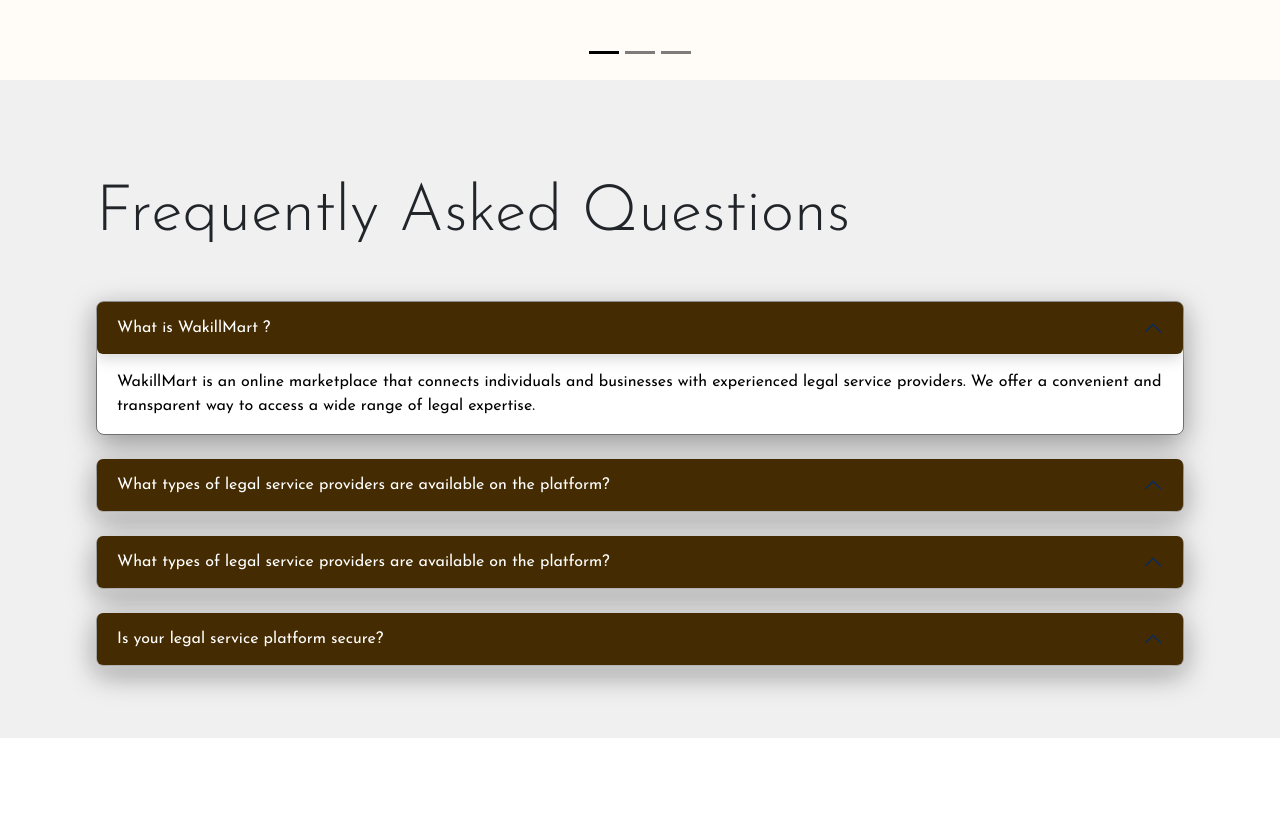
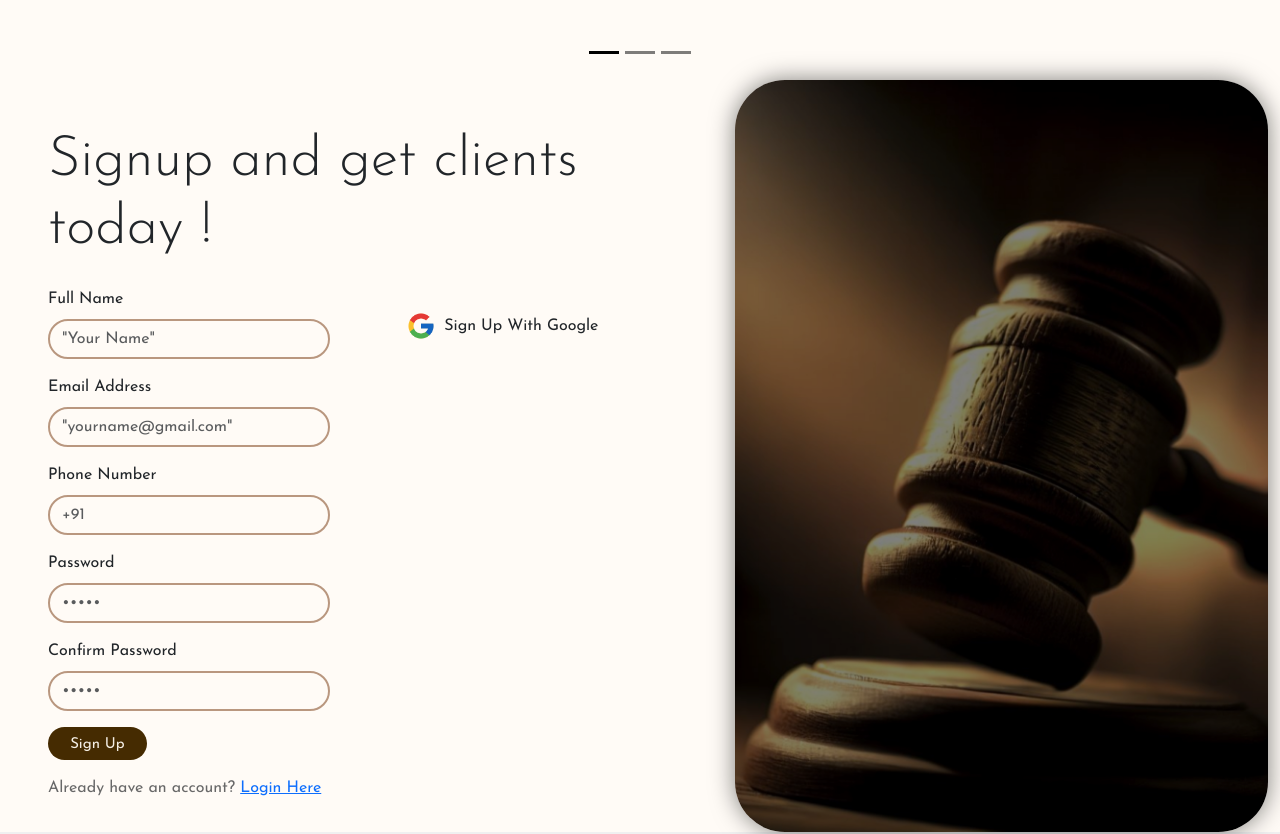
Before and after one commit to vizeerr/SIH-2023-Front-End, a React (Create React App) app: page /services in a window 1280 px wide. Shown: the part 7100-7934 px from the top of the page. Built offline with nearby package versions, Linux system fonts and the light colour scheme.

Commit message:
Client login comit before merge

```diff
--- a/src/App.css
+++ b/src/App.css
@@ -312,6 +312,33 @@
   /* Ensure the overlay is behind the content */
 }
 
+.loginservice{
+  background: #FFFBF6 ;
+  /* box-shadow: 0px 0px 25px #00000029; */
+/* border: 1px solid #E2E2E2; */
+/* border-radius: 42px; */
+}
+
+.loginservice .loginrbg::before {
+  content: "";
+  background-image: url('./service\ page\ images/hammer-img.jpg') !important;
+  background-repeat: no-repeat;
+  background-size: cover;
+  position: absolute;
+  top: 0;
+  left: 0;
+  width: 100%;
+  height: 100%;
+  opacity: 1;
+  z-index: 3;
+  border-radius: 50px;
+  box-shadow: 0px 0px 25px #00000080;
+
+}
+
+.loginservice input{
+  width: 100%;
+}
 .imgcontainer {
   position: relative;
   background: #1d1200bd;
--- a/src/components/Service-page/LoginForm.js
+++ b/src/components/Service-page/LoginForm.js
@@ -1,40 +1,105 @@
-import React from 'react'
-// import img from "../../service page images/hammer-img.jpg"
-// import search from "../servicepageimages/search.png"
+import React from "react";
+//import hplogin from "../../page 1 design images/haplog.jpeg";
+// import lbag from '../../page 1 design images/login back.jpeg'
+import gico from "../../page 1 design images/icons8-google-100.png";
+const Loginonpage = () => {
+  return (
+    <div className="loginonpage loginservice container-l p-0 m-0  w-100  d-flex flex-nowrap">
+      <div className="row w-100 ">
+        <div className="col ">
+          <div className="container-fluid ps-5 pe-5 positon-relative">
+            <div>
+              <h1 className="display-4 mt-5"> Signup and get clients today !</h1>
 
-function LoginForm() {
-  return (
-    // <div className="container-l mt-5 mb-5 p-5 ">
-    //   <div className="container mt-5">
-    //   <div className='form-comp'>
-    //   <div className='left-comp'>
-    //     <h1 className='signup-heading'>Sign up and get clients today !</h1>
-    //     <form className='form-elements'>
-    //     <label for="fname" >Full Name</label>
-    //     <input className='input-tag' type="text" id="fname" name="fname" placeholder='Your Name'></input>
-    //     <label for="email">Email</label>
-    //     <input className='input-tag' type="email" id="email" name="email" placeholder='yourname@gmail.com'></input>
-    //     <label for="phone">Phone number</label>
-    //     <input className='input-tag' type="tel" id="phone" placeholder='+917333399997' name="phone" pattern="[0-9]{3}-[0-9]{2}-[0-9]{3}"></input>
-    //     <label for="pwd">Password</label>
-    //     <input className='input-tag' type="password" id="pwd" name="pwd" placeholder='*******'></input>
-    //     <label for="cpwd">Confirm Password</label>
-    //     <input className='input-tag' type="password" id="cpwd" name="cpwd" placeholder='*******'></input>
-    //     </form>
-    //     <div></div>
-    //     <button className='signup-btn'>Sign Up</button>
-    //     <button className='google-btn'><img src={search} width={20}/>Sign Up with google</button>
-    //     <p className='mt-3'>Already have an account?<a href='#'>Login Here</a></p>
-    //   </div>
-    //   <img src={img} className='signup-image'/>
+              <form style = {{width:45+"%",float:"left"}} className="mt-3 mb-3">
+                <div className="mb-3">
+                  <label for="fullname" className="form-label">
+                    Full Name
+                  </label>
+                  <input
+                    placeholder='"Your Name"'
+                    type="text"
+                    className="form-control"
+                    id="fullname"
+                  />
+                </div>
+                <div className="mb-3">
+                  <label for="fullname" className="form-label">
+                    Email Address
+                  </label>
+                  <input
+                    placeholder='"yourname@gmail.com"'
+                    type="text"
+                    className="form-control"
+                    id="fullname"
+                  />
+                </div>
+                <div className="mb-3">
+                  <label for="email" className="form-label">
+                    Phone Number
+                  </label>
+                  <input
+                    placeholder="+91"
+                    type="email"
+                    className="form-control"
+                    id="email"
+                  />
+                </div>
+                <div className="mb-3">
+                  <label for="password" className="form-label">
+                    Password
+                  </label>
+                  <input
+                    placeholder="•••••"
+                    type="password"
+                    className="form-control"
+                    id="password"
+                  />
+                </div>
+                <div className="mb-3">
+                  <label for="cpassword" className="form-label">
+                    Confirm Password
+                  </label>
+                  <input
+                    placeholder="•••••"
+                    type="password"
+                    className="form-control"
+                    id="cpassword"
+                  />
+                </div>
+                <button type="submit" className="btn btn-brown" style={{width:"35%"}}>
+                  Sign Up
+                </button>
+                <p className="lighttext mt-3">
+                  Already have an account? <a href="/">Login Here</a>
+                </p>
+              </form>
 
-    // </div>
-    //   </div>
-    // </div>
-    <div className='container'>
+              <div className="mt-5">
+                <div className="d-flex mt-4 h-100 flex-nowrap align-items-center justify-content-center">
+                  <img style={{ width: 30 + "px" }} src={gico} alt="" />
+                  <p className="m-0 p-0 ms-2"> Sign Up With Google</p>
+                </div>
+              </div>
+              </div>
 
+          </div>
+        </div>
+        <div className="col-5 m-0  text-start  h-100 d-flex align-items-start justify-content-end flex-column loginrbg text-light">
+          {/* <h1 className="display-1 ms-5 mb-2 w-100<">
+            Let's
+            <br />
+            Get Started
+            <br />
+            Today !
+          </h1>
+          <button type="submit" className="btn ms-5 mb-5 btn-brown w-25">
+            Sign Up
+          </button> */}
+        </div>
+      </div>
     </div>
-  )
-}
+  );
+};
 
-export default LoginForm
+export default Loginonpage;
--- a/src/pages/ClientLogin.js
+++ b/src/pages/ClientLogin.js
@@ -7,7 +7,7 @@
 import Serviceinfo from '../components/landing-page/Serviceinfo'
 const ClientLogin = () => {
   return (
-    <div>
+    <div >
     <Navbar/>
       <HeroSection></HeroSection>
       <ServicesSlider/>
```
